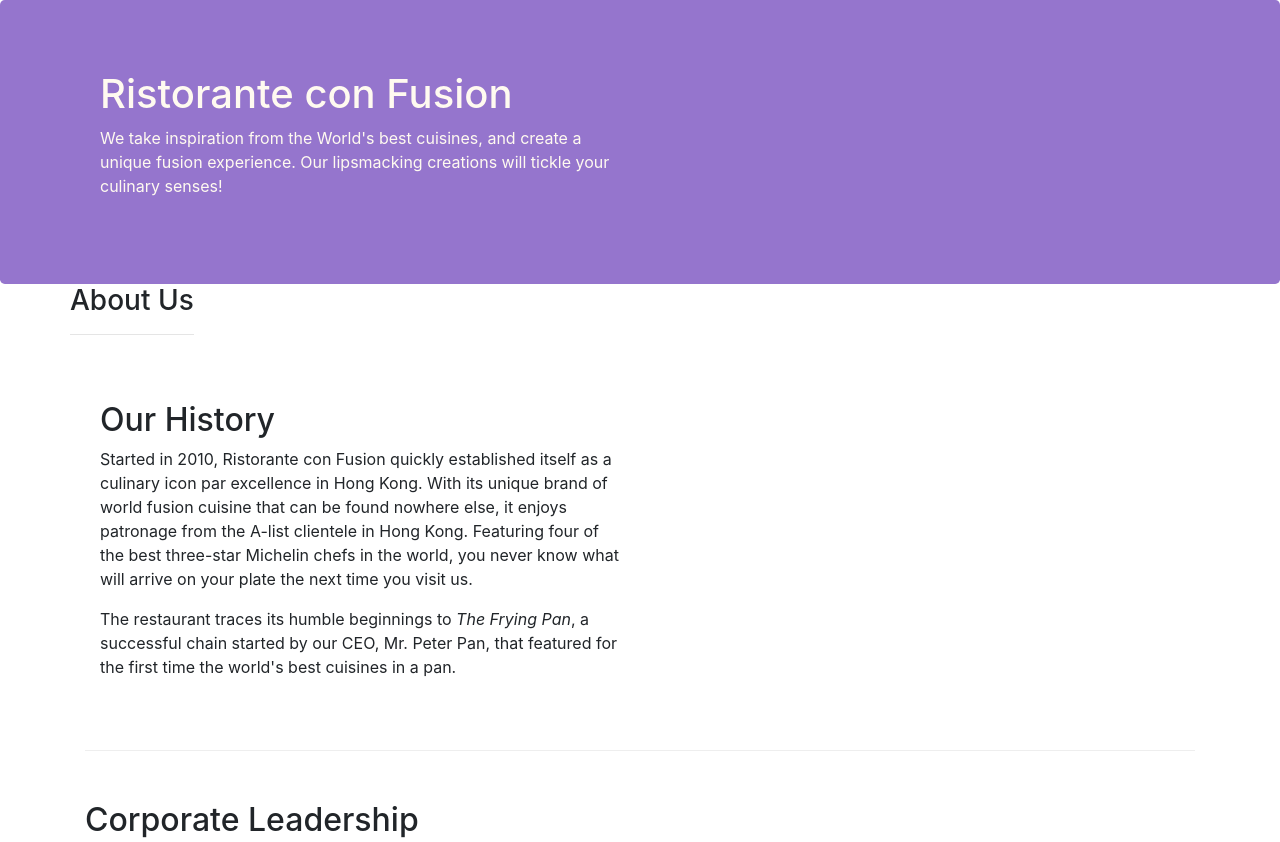
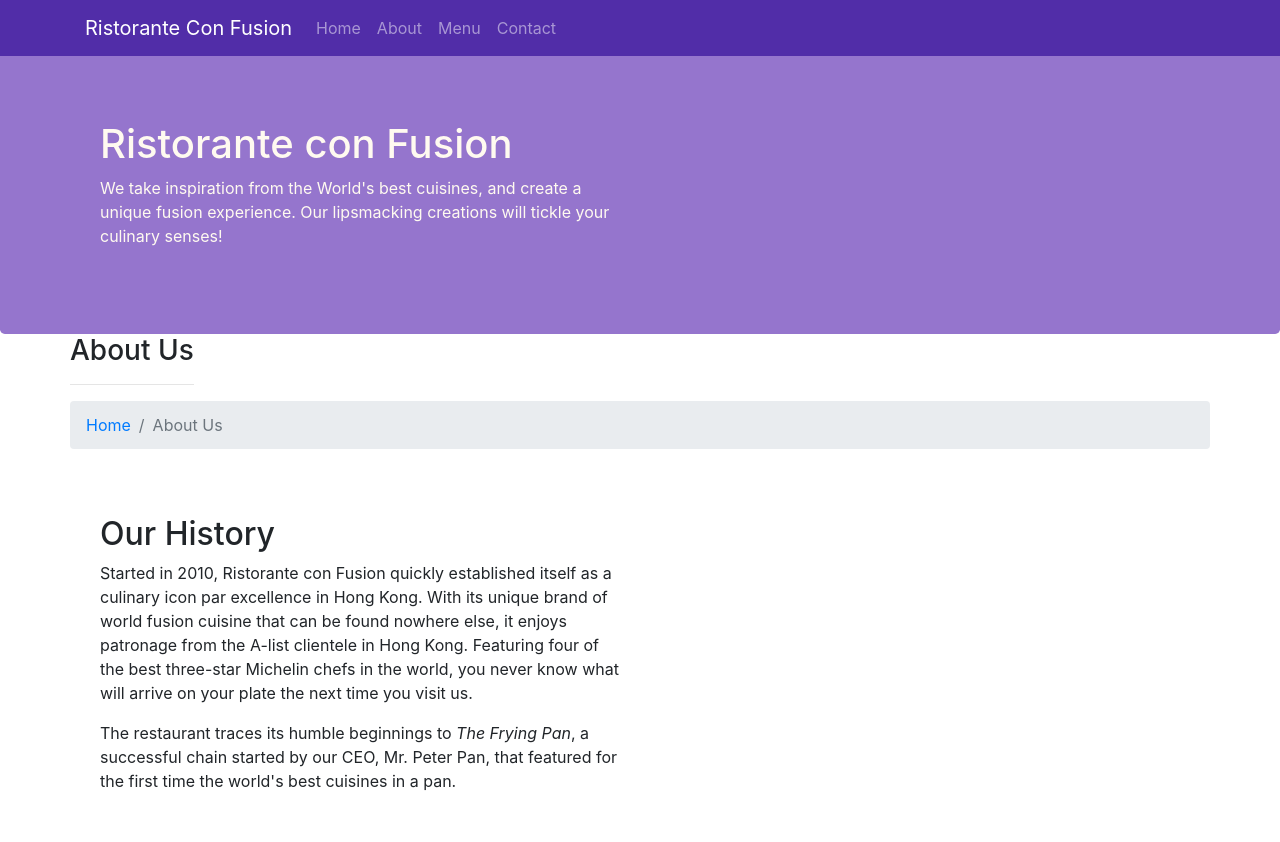
Before and after one commit to rahulsh18/conFusion, a website: page aboutus.html in a window 1280 px wide. Shown: the top 842 px of the page. Drawn offline with nearby package versions, Linux system fonts and the light colour scheme.

Commit message:
Navbar and Breadcrumbs

```diff
--- a/aboutus.html
+++ b/aboutus.html
@@ -14,6 +14,22 @@
 </head>
 
 <body>
+    <nav class="navbar navbar-dark navbar-expand-sm fixed-top">
+        <div class="container">
+           <a class="navbar-brand" href="./index.html">Ristorante Con Fusion</a>
+           <div class="collapse navbar-collapse" id="Navbar">
+                <ul class="navbar-nav mr-auto">
+                    <li class="nav-item"><a class="nav-link" href="./index.html">Home</a></li>
+                    <li class="nav-item-active"><a class="nav-link" href="#">About</a></li>
+                    <li class="nav-item"><a class="nav-link" href="#">Menu</a></li>
+                    <li class="nav-item"><a class="nav-link" href="#">Contact</a></li>
+                </ul>
+           </div>
+        </div>
+        <button class="navbar-toggler" type="button" data-toggle="collapse" data-target="#Navbar">
+            <span class="navbar-toggler-icon"></span>
+        </button>
+    </nav>
 
     <header class="jumbotron">
         <div class="container">
@@ -30,10 +46,15 @@
 
     <div class="container">
         <div class="row">
+
             <div>
                <h3>About Us</h3>
                <hr>
             </div>
+            <ol class="col-12 breadcrumb">
+                <li class="breadcrumb-item"><a href="./index.html">Home</a></li>
+                <li class="breadcrumb-item active">About Us</li>
+            </ol>
         </div>
 
         <div class="row row-content">
--- a/css/styles.css
+++ b/css/styles.css
@@ -29,3 +29,12 @@
     margin: 0px;
     color: #0f0f0f;
 }
+
+body{
+    padding:50px 0px 0px 0px;
+    z-index:0;
+}
+
+.navbar-dark {
+     background-color: #512DA8;
+}
```
Also changed, not shown: index.html (+17 -0 lines).
